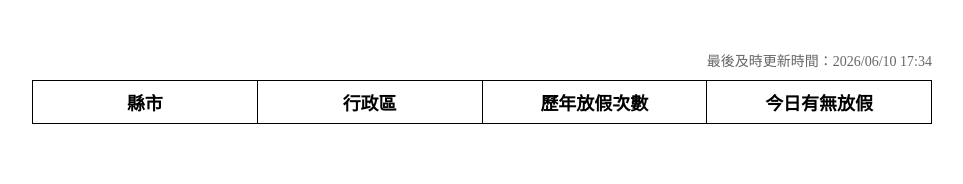
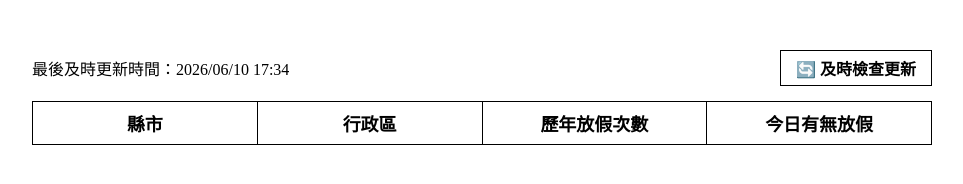
Before and after one commit to tahai-hsieh/Typhoon-Vacation, a plain HTML site: page index.html in a window 1280 px wide. Shown: the whole page, without its empty margins (158-1121 px from the left). Drawn offline with Linux system fonts and the light colour scheme.

Commit message:
Update index.html

```diff
--- a/index.html
+++ b/index.html
@@ -15,11 +15,34 @@
             margin: 0 auto;
             padding: 10px;
         }
+        .header-tools {
+            display: flex;
+            justify-content: space-between;
+            align-items: center;
+            margin-bottom: 15px;
+        }
         .status-time {
-            text-align: right;
-            font-size: 14px;
-            color: #666;
-            margin-bottom: 10px;
+            font-size: 16px;
+            color: #000000;
+        }
+        /* 標楷體風格的對齊按鈕 */
+        .refresh-btn {
+            font-family: "BiauKai", "標楷體", "DFKai-SB", serif;
+            font-size: 16px;
+            padding: 5px 15px;
+            background-color: #ffffff;
+            color: #000000;
+            border: 1px solid #000000;
+            cursor: pointer;
+            font-weight: bold;
+        }
+        .refresh-btn:hover {
+            background-color: #f0f0f0;
+        }
+        .refresh-btn:disabled {
+            color: #999999;
+            border-color: #999999;
+            cursor: not-allowed;
         }
         table {
             width: 100%;
@@ -50,7 +73,11 @@
 <body>
 
 <div class="container">
-    <div class="status-time">最後及時更新時間：2026/06/10 17:34</div>
+    <div class="header-tools">
+        <div class="status-time">最後及時更新時間：2026/06/10 17:34</div>
+        <button class="refresh-btn" id="refresh-btn" onclick="refreshData()">🔄 及時檢查更新</button>
+    </div>
+
     <table>
         <thead>
             <tr>
@@ -66,8 +93,7 @@
 </div>
 
 <script>
-    // 網頁載入時自動將放假的行政區標示為紅色
-    window.onload = function() {
+    function checkVacationStatus() {
         const tds = document.querySelectorAll('td');
         tds.forEach(td => {
             if (td.innerText.trim() !== '無' && td.innerText.trim() !== '' && td.cellIndex === 3) {
@@ -75,6 +101,40 @@
             }
         });
     }
+
+    // 按鈕點擊事件：強迫瀏覽器繞過快取，及時向 GitHub 伺服器抓取最新的網頁內容
+    function refreshData() {
+        const btn = document.getElementById('refresh-btn');
+        btn.disabled = true;
+        btn.innerText = "正在及時檢查...";
+
+        // 透過加上時間戳記（Timestamp），強迫瀏覽器及時重新下載最新的 index.html 數據
+        fetch(window.location.href + '?t=' + new Date().getTime())
+            .then(response => response.text())
+            .then(html => {
+                const parser = new DOMParser();
+                const doc = parser.parseFromString(html, 'text/html');
+
+                // 及時替換更新時間與表格內容
+                document.querySelector('.status-time').innerHTML = doc.querySelector('.status-time').innerHTML;
+                document.getElementById('table-body').innerHTML = doc.getElementById('table-body').innerHTML;
+
+                // 重新檢查紅字標示
+                checkVacationStatus();
+
+                setTimeout(() => {
+                    btn.disabled = false;
+                    btn.innerText = "🔄 及時檢查更新";
+                }, 1000);
+            })
+            .catch(err => {
+                console.error("及時更新失敗:", err);
+                btn.disabled = false;
+                btn.innerText = "🔄 更新失敗，再試一次";
+            });
+    }
+
+    window.onload = checkVacationStatus;
 </script>
 </body>
 </html>
```
